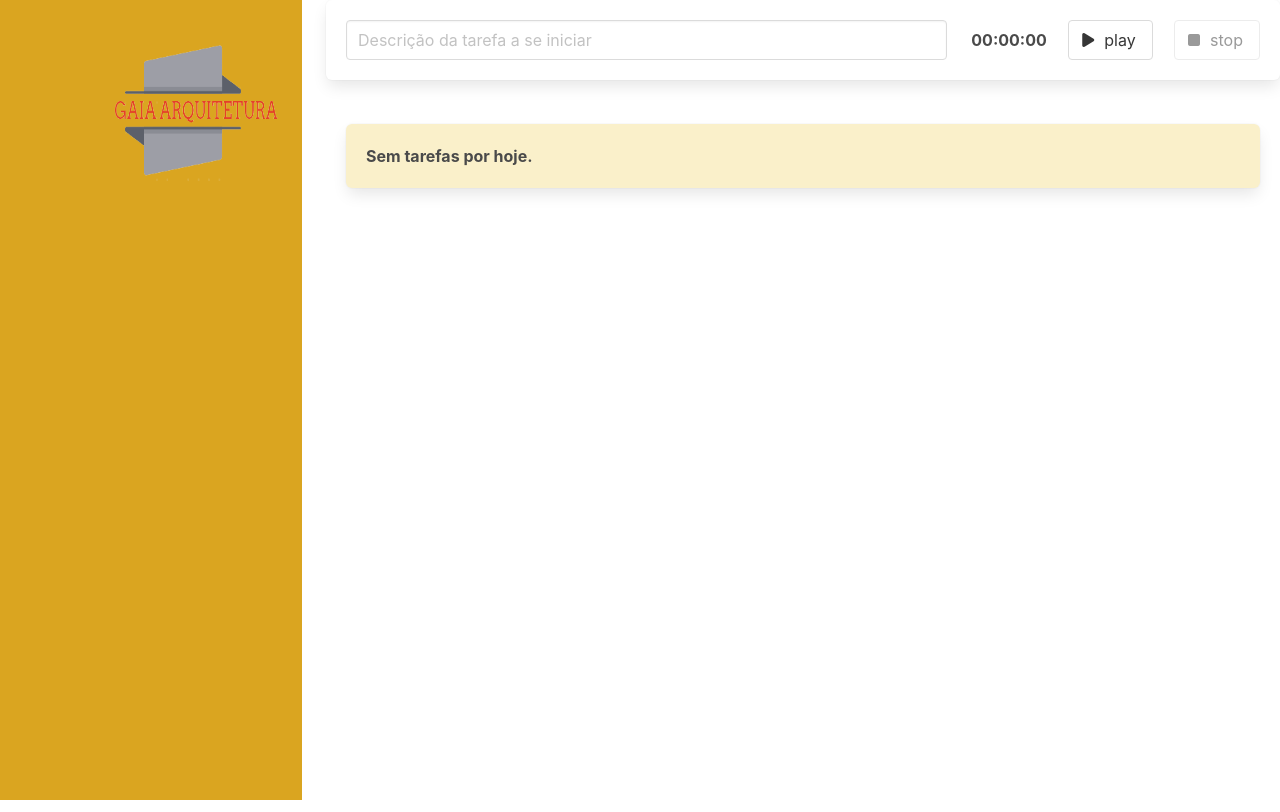
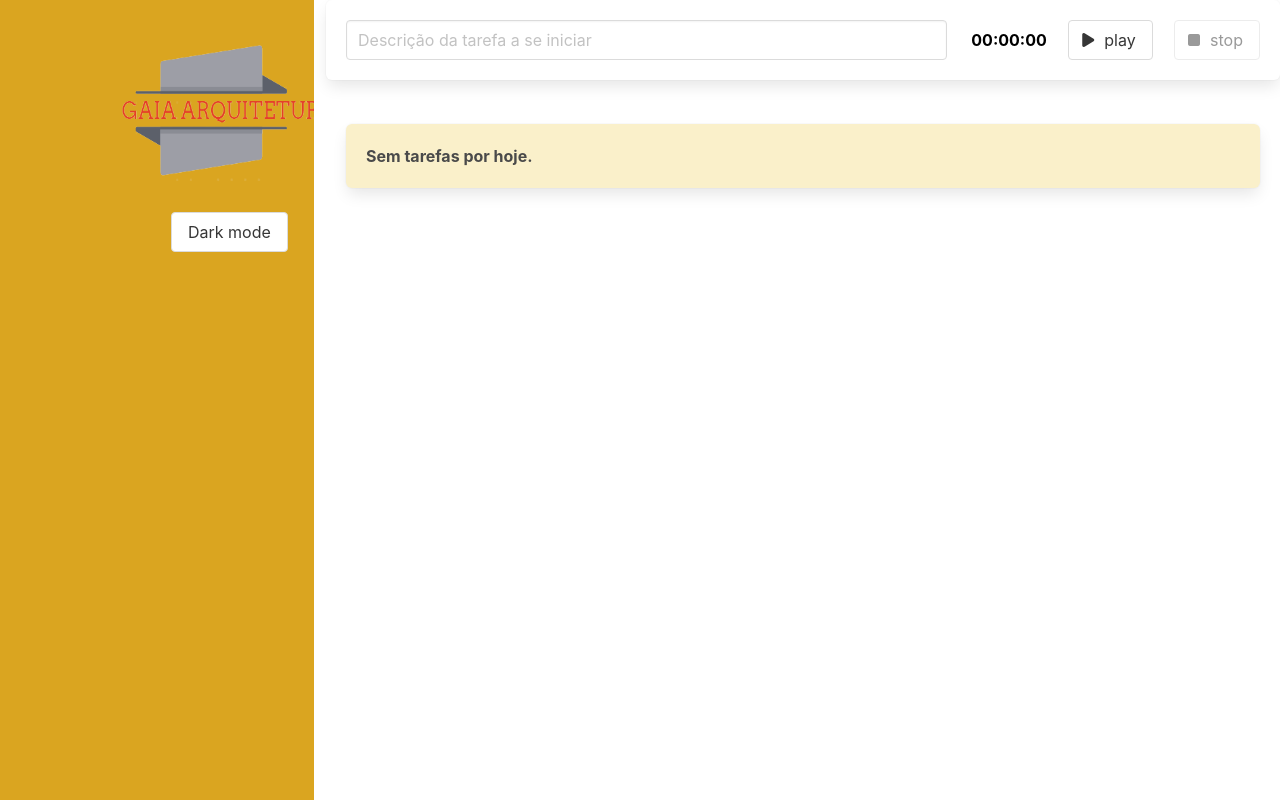
Before and after one commit to JrAdilson/TaskListVue, a Vue app: page / in a window 1280 px wide. Built offline with nearby package versions, Linux system fonts and the light colour scheme.

Commit message:
dark/light mode, changes

```diff
--- a/src/App.vue
+++ b/src/App.vue
@@ -1,9 +1,9 @@
 <template>
-  <main class="columns is-gaples is-multiline">
+  <main class="columns is-gaples is-multiline" :class="{'dark-mode': darkModeOn}">
     <div class="column is-one-quarter">
-      <Lateral />
+      <Lateral @toAlterMode="alterMode"/>
     </div>
-    <div class="column is-three-quarter">
+    <div class="column is-three-quarter cont">
       <Form @toSaveTask="saveTask" />
       <div class="lista">
         <TasK v-for="(task, index) in tasks" :key="index" :task="task" />
@@ -31,6 +31,7 @@ export default defineComponent({
   data() {
     return {
       tasks: [] as ITask[],
+      darkModeOn: false
     };
   },
   computed: {
@@ -42,6 +43,9 @@ export default defineComponent({
     saveTask(task: ITask) {
       this.tasks.push(task);
     },
+    alterMode(darkModeOn: boolean){
+      this.darkModeOn = darkModeOn
+    }
   },
 });
 </script>
@@ -49,4 +53,15 @@ export default defineComponent({
 .lista {
   padding: 1.25rem;
 }
+main{
+  --bg-primary: #fff;
+  --text-primary: #000;
+}
+main.dark-mode{
+  --bg-primary: #171717;
+  --text-primary: #ddd;
+}
+.cont{
+  background-color: var(--bg-primary);
+}
 </style>
--- a/src/components/CronomeTro.vue
+++ b/src/components/CronomeTro.vue
@@ -1,6 +1,6 @@
 <template>
   <section>
-    <b>{{tempoDec}}</b>
+    <b class="disp">{{tempoDec}}</b>
   </section>
 </template>
 
@@ -23,4 +23,7 @@ export default defineComponent({
 </script>
 
 <style>
+.display{
+  color: var(--text-primary);
+}
 </style>
--- a/src/components/Form.vue
+++ b/src/components/Form.vue
@@ -1,5 +1,5 @@
 <template>
-  <div class="box">
+  <div class="box form">
     <div class="columns">
       <div
         class="column is-8"
@@ -46,4 +46,9 @@ export default defineComponent({
 });
 </script>
 
-<style></style>
+<style>
+.form{
+  color: var(--text-primary);
+  background-color: var(--bg-primary);
+}
+</style>
--- a/src/components/Lateral.vue
+++ b/src/components/Lateral.vue
@@ -1,28 +1,51 @@
 <template>
   <header>
     <h1>
-            <img src="../assets/logo.png" alt="logo">
+      <img src="../assets/logo.png" alt="logo" />
     </h1>
+    <button class="button" style="text-align: center; margin-left: 155px" @click="altMode">
+      {{textButton}}
+    </button>
   </header>
 </template>
 
 <script lang="ts">
-    import {defineComponent} from 'vue'
+import { defineComponent } from "vue";
 export default defineComponent({
-        name: 'Lateral-Ho'
-    })
+  name: "Lateral-Ho",
+  emits: ['toAlterMode'],
+  data(){
+    return{
+      darkModeOn: false
+    }
+  },
+  computed: {
+    textButton(){
+      if(this.darkModeOn){
+        return 'Light mode'
+      }
+      return 'Dark mode'
+    }
+  },
+  methods: {
+    altMode(){
+      this.darkModeOn = !this.darkModeOn
+      this.$emit('toAlterMode', this.darkModeOn)
+    }
+  }
+});
 </script>
 
 <style>
 header {
   padding: 1rem;
-  background: #DAA520;
-  width: 100%;
+  background: #daa520;
+  width: 120%;
   height: 100vh;
 }
-img{
+img {
   padding-left: 75px;
-    height: 190px
+  height: 190px;
 }
 @media only screen and (max-width: 768px) {
   header {
```
Lines whose indentation alone changed are shown as unchanged.
